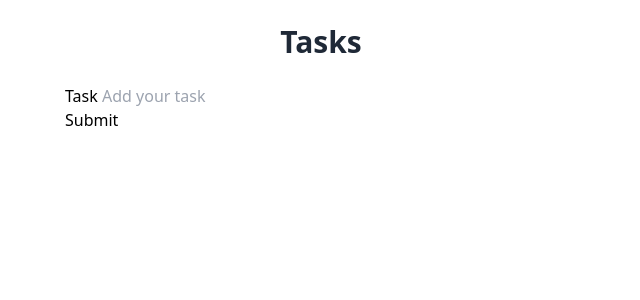
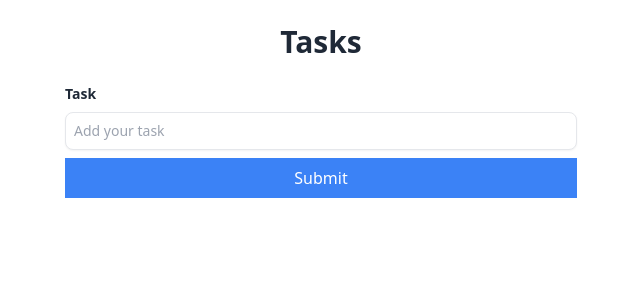
Before and after one commit to helloandrewpaul/svelte-app, a SvelteKit app: page / in a window 1280 px wide. Shown: the top 300 px of the page, without its empty margins (319-959 px from the left). Built offline with nearby package versions, Linux system fonts and the light colour scheme.

Commit message:
cleaned up tailwind classes

```diff
--- a/src/app.css
+++ b/src/app.css
@@ -6,6 +6,7 @@
 .app {
   @apply container mx-auto my-6 max-w-lg;
 }
+
 h1 {
   @apply text-2xl font-bold text-center text-gray-800 md:text-3xl
 }
@@ -13,3 +14,35 @@ h1 {
 form {
   @apply my-6;
 }
+
+form > div {
+  @apply flex flex-col text-sm mb-2
+}
+
+label[for=task] {
+  @apply font-bold mb-2 text-gray-800;
+}
+
+input[type=text] {
+  @apply appearance-none shadow-sm border border-gray-200 p-2 focus:outline-none focus:border-gray-500 rounded-lg;
+}
+
+button[type=submit] {
+  @apply w-full bg-blue-500 hover:bg-blue-600 text-white py-2 px-4;
+}
+
+li {
+  @apply bg-white flex items-center shadow-sm border-gray-200 rounded-lg my-2 py-2 px-4
+}
+
+input[type=checkbox] {
+  @apply mr-2 h-5 w-5;
+}
+
+li > span {
+  @apply flex-1;
+}
+
+button[type=button] {
+  @apply text-sm bg-red-500 hover:bg-red-600 text-white py-1 px-2 rounded;
+}
--- a/src/components/Task.svelte
+++ b/src/components/Task.svelte
@@ -0,0 +1,13 @@
+<script>
+  import {deleteTask, toggleTaskCompleted} from '../stores/taskStore'
+  export let task;
+</script>
+
+<li>
+  <input name="completed" type="checkbox"
+  checked={task.completed}
+  on:change={() => toggleTaskCompleted(task.id)}
+  />
+  <span class={` ${task.completed ? 'line-through' : ''}`}>{task.text}</span>
+  <button on:click={() => deleteTask(task.id)} type="button">Delete</button>
+</li>
--- a/src/components/TaskForm.svelte
+++ b/src/components/TaskForm.svelte
@@ -9,10 +9,10 @@
 </script>
 
 <form on:submit|preventDefault={handleSubmit}>
-  <div class="flex flex-col text-sm mb-2">
-    <label  class="font-bold mb-2 text-gray-800" for="task">Task</label>
-    <input  bind:value={task} class="ppearance-none shadow-sm border border-gray-200 p-2 focus:outline-none focus:border-gray-500 rounded-lg" type="text" name="task" placeholder="Add your task"/>
+  <div>
+    <label for="task">Task</label>
+    <input  bind:value={task} type="text" name="task" placeholder="Add your task"/>
   </div>
-  <button type="submit" class="w-full bg-blue-500 hover:bg-blue-600 text-white py-2 px-4">Submit</button>
+  <button type="submit" class="submit-button">Submit</button>
 
 </form>
--- a/src/routes/+page.svelte
+++ b/src/routes/+page.svelte
@@ -1,5 +1,6 @@
 <script>
   import TaskForm from '../components/TaskForm.svelte';
+  import Task from '../components/Task.svelte';
   import {tasks} from '../stores/taskStore'
 </script>
 
@@ -7,8 +8,10 @@
   <h1>Tasks</h1>
 
   <TaskForm/>
-  {#each $tasks as task}
-  <Task task={task} index={task.id}/>
+  <ul>
+  {#each $tasks as task (task.id)}
+  <Task task={task} />
   {/each}
+  </ul>
 
 </main>
--- a/src/stores/taskStore.js
+++ b/src/stores/taskStore.js
@@ -10,11 +10,11 @@ export const addTask = (text) => {
 };
 
 export const deleteTask = (id) => {
-tasks.update((tasks) => tasks.filter((task) => task.is !== id));
+	tasks.update((tasks) => tasks.filter((task) => task.id !== id));
 };
 
 export const toggleTaskCompleted = (id) => {
-	tasks.update((tasks) => {
+  tasks.update(tasks => {
     let index = -1;
     for (let i = 0; i < tasks.length; i++) {
       if (tasks[i].id === id) {
@@ -22,9 +22,11 @@ export const toggleTaskCompleted = (id) => {
         break;
       }
       if (index !== -1) {
-				tasks[index].completed = !tasks[index].completed;
+        tasks[index].completed = !tasks[index].completed
       }
-			return tasks;
+
+      return tasks
+
     }
-	});
-};
+  })
+}
```
Lines whose indentation alone changed are shown as unchanged.
